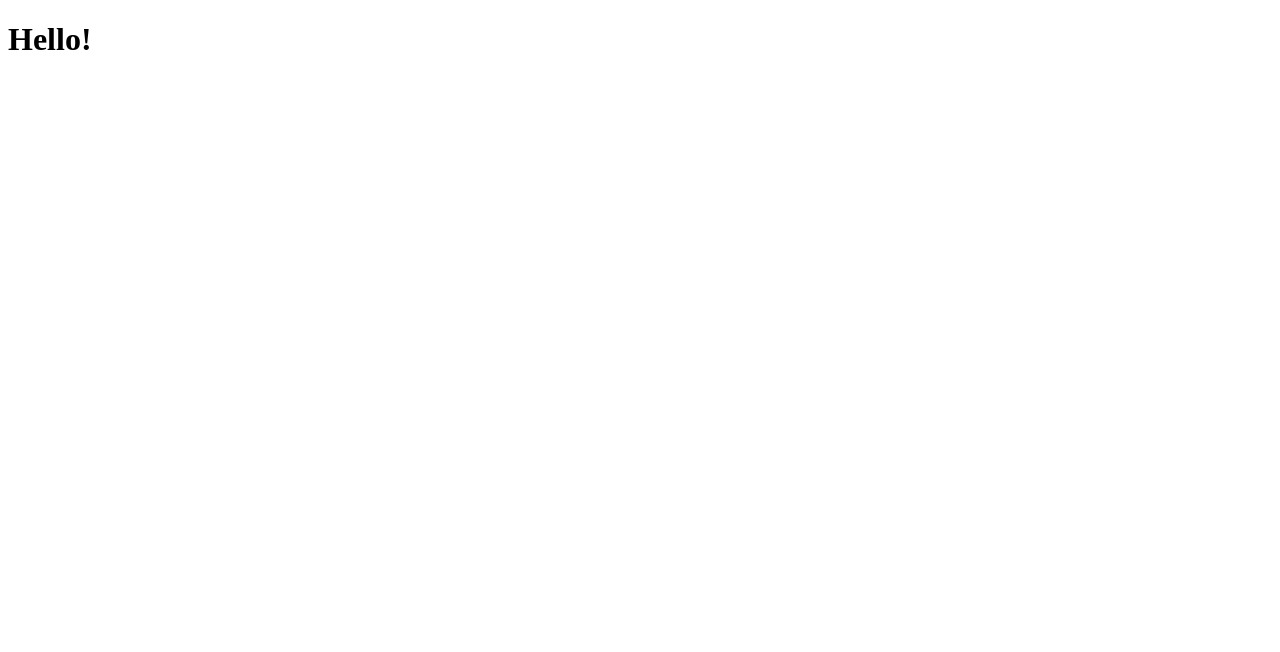
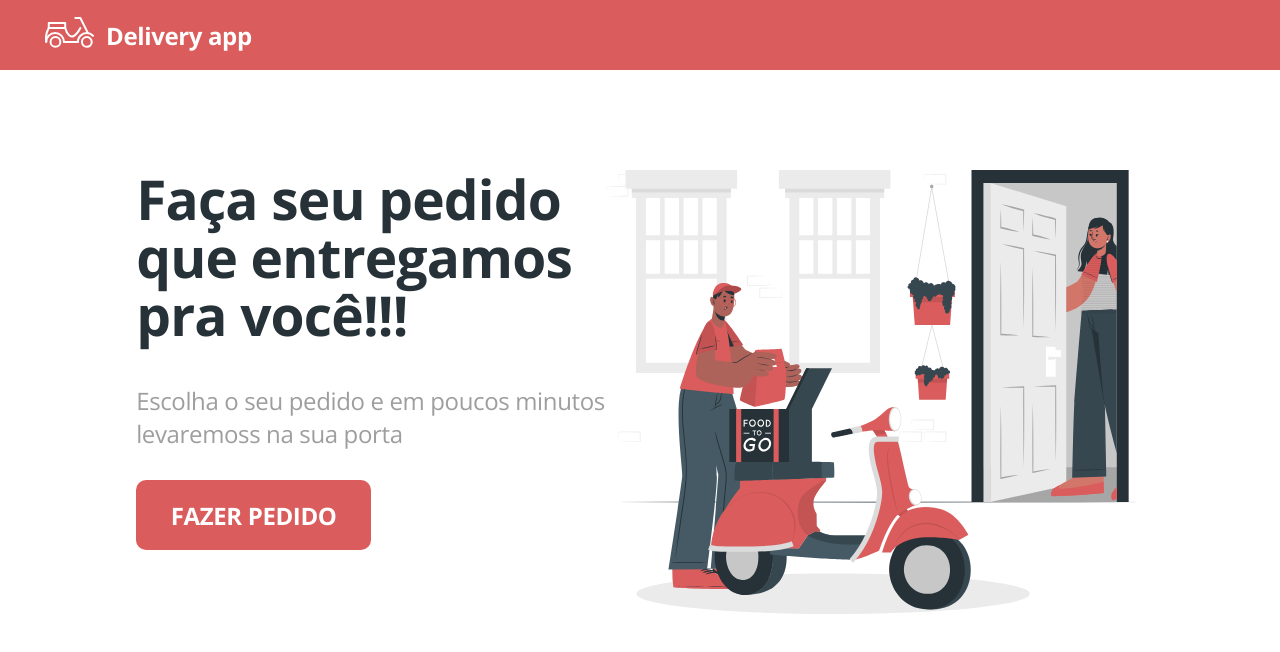
Before and after one commit to eduardothomazi/delivery, a React (Create React App) app in the folder front-web/: page / in a window 1280 px wide. Shown: the top 652 px of the page. Built offline with nearby package versions, Linux system fonts and the light colour scheme.

Commit message:
Home page

```diff
--- a/front-web/src/App.css
+++ b/front-web/src/App.css
@@ -0,0 +1,22 @@
+@import url('https://fonts.googleapis.com/css2?family=Open+Sans:wght@400;700&display=swap');
+
+:root {
+  --primary-color: #da5c5c;
+  --primary-hover-color: #a74b4b;
+  --dark-color: #263238;
+  --secondary-color: #9E9E9E;
+  --light-color: #F5F5F5;
+}
+
+html, body {
+  margin: 0;
+  padding:0;
+}
+
+body {
+  font-family: 'Open Sans', sans-serif;
+}
+
+a {
+  text-decoration: none;
+}
--- a/front-web/src/App.tsx
+++ b/front-web/src/App.tsx
@@ -1,9 +1,14 @@
+import React from 'react';
 import './App.css';
+import Home from './Home';
+import Navbar from './Navbar';
 
 function App() {
   return (
     <div className="App">
-      <h1>Hello!</h1>
+
+        <Navbar/>
+        <Home />
     </div>
   );
 }
--- /dev/null
+++ b/front-web/src/Home/index.tsx
@@ -0,0 +1,27 @@
+import './styles.css'
+import { ReactComponent as MainImage} from './Main.svg'
+
+function Home(){
+    const linkMainBar="https://github.com"
+    return(
+        <body className='home-container'>
+            <div className='home-content'>
+               <div className='home-actions'>
+                   <h1 className='home-title'>
+                        Faça seu pedido <br/>que entregamos <br/>pra você!!!
+                   </h1>
+                   <h3 className='home-subtitle'>
+                   Escolha o seu pedido e em poucos minutos <br/>levaremoss na sua porta
+                   </h3>
+                   <a className='home-btn-order' href='https://google.com'>FAZER PEDIDO</a>
+               </div>
+               <div className='home-image' >
+                    <MainImage/>
+               </div>
+            </div>
+
+        </body>
+    )
+}
+
+export default Home
--- /dev/null
+++ b/front-web/src/Home/styles.css
@@ -0,0 +1,95 @@
+.home-container {
+    padding-top: 100px;
+    height: calc(100vh - 254px);
+  }
+
+  .home-container h1 {
+    margin: 0;
+  }
+
+  .home-content {
+    display: flex;
+    justify-content: center;
+  }
+
+  .home-title {
+    font-weight: bold;
+    font-size: 55px;
+    line-height: 58px;
+    letter-spacing: -0.015em;
+    color: var(--dark-color);
+    margin-bottom: 40px !important;
+  }
+
+  .home-subtitle {
+    font-weight: normal;
+    font-size: 24px;
+    line-height: 33px;
+    letter-spacing: -0.015em;
+    color: var(--secondary-color);
+    margin-bottom: 30px;
+  }
+
+  .home-btn-order {
+    background-color: var(--primary-color);
+    border-radius: 10px;
+    height: 70px;
+    width: 235px;
+    display: inline-block;
+    display: flex;
+    align-items: center;
+    justify-content: center;
+    font-weight: bold;
+    font-size: 24px;
+    letter-spacing: -0.015em;
+    color: #FFF;
+  }
+
+  .home-btn-order:hover {
+    background-color: var(--primary-hover-color);
+    transform: scale(1.01);
+  }
+
+  .home-image svg {
+    width: 100% !important;
+  }
+
+  @media only screen and (max-width: 768px) {
+    .home-container {
+      height: auto;
+      margin-bottom: 50px;
+    }
+
+    .home-content {
+      flex-direction: column-reverse;
+    }
+
+    .home-title {
+      font-size: 40px;
+    }
+
+    .home-subtitle {
+      text-align: center;
+    }
+
+    .home-actions {
+      display: flex;
+      flex-direction: column;
+      align-items: center;
+    }
+
+    .home-image {
+      text-align: center;
+    }
+
+    .home-image svg {
+      width: 80%;
+    }
+  }
+
+  @media (max-height: 700px) {
+    .home-container {
+      height: auto;
+      margin-bottom: 30px;
+    }
+  }
--- /dev/null
+++ b/front-web/src/Navbar/index.tsx
@@ -0,0 +1,19 @@
+import './styles.css'
+import {ReactComponent as Logo} from './logo.svg'
+
+
+function Navbar(){
+    const linkMainBar="https://github.com"
+    return(
+        <nav className="main-navbar">
+            <a className='logo-img' href={linkMainBar}>
+            <Logo></Logo>
+            </a>
+            <a className='logo-txt' href={linkMainBar}>
+                Delivery app
+            </a>
+        </nav>
+    )
+}
+
+export default Navbar
--- /dev/null
+++ b/front-web/src/Navbar/styles.css
@@ -0,0 +1,20 @@
+.main-navbar{
+    height: 70px;
+    background-color: #DA5C5C;
+    display: flex;
+    padding-left: 45px;
+    display: flex;
+    align-items: center;
+}
+
+.logo-txt{
+    font-weight: 700;
+    font-size: 24px;
+    line-height: 33px;
+    letter-spacing: -0.015em;
+    color: #FFFFFF;
+    margin-left: 12px;
+}
+.logo-img{
+
+}
```
Also changed, not shown: front-web/src/Home/Main.svg (added), front-web/src/Navbar/logo.svg (added).
